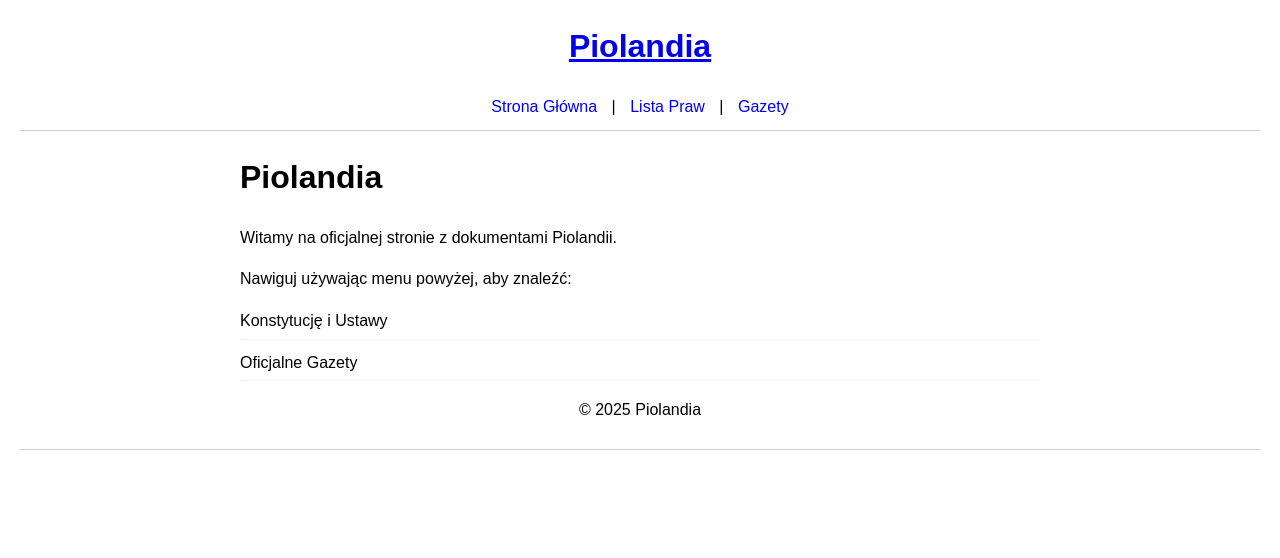
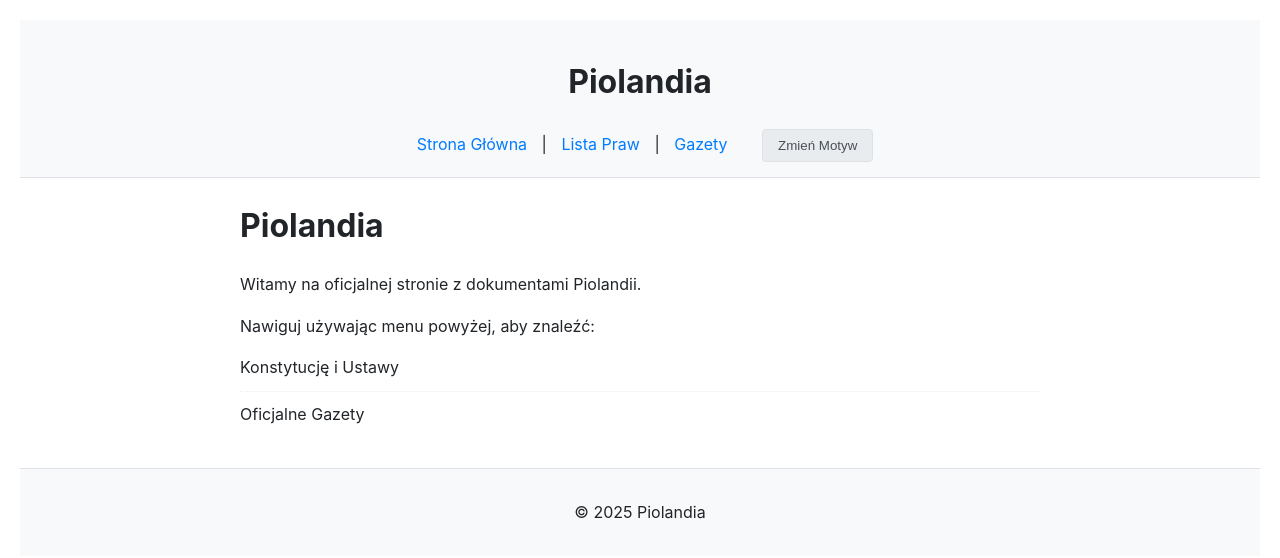
Before and after one commit to kacper010211/Piolandia, a Jekyll site: the page built from index.md, in a window 1280 px wide. Shown: the top 558 px of the page. Built offline with Jekyll 4.4.1, drawn with Linux system fonts in a browser that asks for light colours.

Commit message:
Add files via upload

```diff
--- a/_config.yml
+++ b/_config.yml
@@ -1,6 +1,6 @@
 title: Piolandia
 description: "Konstytucja, Ustawy i Gazety Piolandii"
-url: "https://kacper010211.github.io/Piolandia/" # Zmień jeśli Twoja nazwa użytkownika jest inna
+url: "https://kacper010211.github.io" # Zmień jeśli Twoja nazwa użytkownika jest inna
 baseurl: "" # Zostaw puste dla strony użytkownika/organizacji
 
 theme: minima # Prosty domyślny motyw
--- a/_layouts/default.html
+++ b/_layouts/default.html
@@ -4,19 +4,8 @@
     <meta charset="UTF-8">
     <meta name="viewport" content="width=device-width, initial-scale=1.0">
     <title>{{ page.title | default: site.title }}</title>
-    <!-- Link do CSS (jeśli dodasz plik style.css w assets/css/) -->
-    <!-- <link rel="stylesheet" href="{{ '/assets/css/style.css' | relative_url }}"> -->
-    <style> /* Proste style dla czytelności */
-        body { font-family: sans-serif; line-height: 1.6; margin: 20px; }
-        header, footer { text-align: center; margin-bottom: 20px; padding-bottom: 10px; border-bottom: 1px solid #ccc; }
-        nav a { margin: 0 10px; text-decoration: none; }
-        main { max-width: 800px; margin: 0 auto; }
-        ul { list-style: none; padding: 0; }
-        li { margin-bottom: 10px; border-bottom: 1px dotted #eee; padding-bottom: 5px; }
-        .search-container { margin-bottom: 20px; }
-        label { margin-right: 5px; }
-        input[type="text"] { padding: 5px; width: 250px; }
-    </style>
+    <!-- Dodajemy link do pliku CSS -->
+    <link rel="stylesheet" href="{{ '/assets/css/style.css' | relative_url }}">
 </head>
 <body>
     <header>
@@ -25,6 +14,8 @@
             <a href="{{ '/' | relative_url }}">Strona Główna</a> |
             <a href="{{ '/lista_praw' | relative_url }}">Lista Praw</a> |
             <a href="{{ '/gazety' | relative_url }}">Gazety</a>
+            <!-- Dodajemy przycisk do zmiany motywu -->
+            <button id="theme-toggle" style="margin-left: 20px;">Zmień Motyw</button>
         </nav>
     </header>
 
@@ -35,5 +26,8 @@
     <footer>
         <p>© {{ "now" | date: "%Y" }} Piolandia</p>
     </footer>
+
+    <!-- Dodajemy link do skryptu JS na końcu body -->
+    <script src="{{ '/assets/js/theme-switcher.js' | relative_url }}" defer></script>
 </body>
 </html>
--- /dev/null
+++ b/assets/css/style.css
@@ -0,0 +1,144 @@
+/* Definicja zmiennych kolorów dla motywu jasnego (domyślny) */
+:root {
+  --bg-color: #ffffff; /* Białe tło */
+  --text-color: #212529; /* Ciemny tekst */
+  --link-color: #007bff; /* Niebieski link */
+  --link-hover-color: #0056b3; /* Ciemniejszy niebieski przy najechaniu */
+  --border-color: #dee2e6; /* Jasnoszary border */
+  --header-footer-bg: #f8f9fa; /* Bardzo jasne tło nagłówka/stopki */
+  --button-bg: #e9ecef; /* Jasnoszary przycisk */
+  --button-text: #495057; /* Ciemnoszary tekst przycisku */
+  --input-bg: #ffffff; /* Białe tło inputa */
+  --input-border: #ced4da; /* Szary border inputa */
+  --list-item-border: #eee; /* Bardzo jasny border elementu listy */
+}
+
+/* Definicja zmiennych kolorów dla motywu ciemnego (gdy body ma klasę .dark-mode) */
+body.dark-mode {
+  --bg-color: #1a1a1a; /* Ciemnoszare tło */
+  --text-color: #e0e0e0; /* Jasny tekst */
+  --link-color: #66bfff; /* Jasnoniebieski link */
+  --link-hover-color: #aaddff; /* Jaśniejszy niebieski przy najechaniu */
+  --border-color: #444444; /* Ciemny border */
+  --header-footer-bg: #2a2a2a; /* Bardzo ciemne tło nagłówka/stopki */
+  --button-bg: #555555; /* Ciemnoszary przycisk */
+  --button-text: #eeeeee; /* Jasny tekst przycisku */
+  --input-bg: #333333; /* Ciemne tło inputa */
+  --input-border: #555555; /* Ciemny border inputa */
+  --list-item-border: #383838; /* Ciemny border elementu listy */
+}
+
+/* --- Podstawowe Style Używające Zmiennych --- */
+
+body {
+  font-family: -apple-system, BlinkMacSystemFont, "Segoe UI", Roboto, "Helvetica Neue", Arial, sans-serif;
+  line-height: 1.6;
+  margin: 0; /* Usunięto domyślny margines */
+  padding: 20px; /* Dodano padding do body */
+  background-color: var(--bg-color);
+  color: var(--text-color);
+  transition: background-color 0.3s, color 0.3s; /* Płynne przejście */
+}
+
+header, footer {
+  text-align: center;
+  margin-bottom: 20px;
+  padding: 15px 0; /* Dodano padding góra/dół */
+  border-bottom: 1px solid var(--border-color);
+  background-color: var(--header-footer-bg);
+  transition: background-color 0.3s, border-color 0.3s;
+}
+
+footer {
+    border-top: 1px solid var(--border-color);
+    border-bottom: none; /* Usunięcie dolnej ramki stopki */
+    margin-top: 30px; /* Zwiększony margines górny */
+}
+
+nav a {
+  margin: 0 10px;
+  text-decoration: none;
+  color: var(--link-color);
+  transition: color 0.2s;
+}
+
+nav a:hover {
+  color: var(--link-hover-color);
+}
+
+h1 a { /* Link w tytule strony */
+    color: inherit; /* Dziedziczy kolor tekstu (ciemny lub jasny) */
+    text-decoration: none;
+}
+
+main {
+  max-width: 800px;
+  margin: 20px auto; /* Dodano górny/dolny margines */
+}
+
+ul {
+  list-style: none;
+  padding: 0;
+}
+
+li {
+  margin-bottom: 10px;
+  border-bottom: 1px dotted var(--list-item-border);
+  padding-bottom: 10px; /* Zwiększony padding */
+  transition: border-color 0.3s;
+}
+li:last-child {
+    border-bottom: none; /* Usuń border ostatniego elementu */
+}
+
+a {
+  color: var(--link-color);
+  transition: color 0.2s;
+}
+a:hover {
+    color: var(--link-hover-color);
+}
+
+/* Style dla wyszukiwarki i przycisku */
+.search-container {
+  margin-bottom: 20px;
+}
+
+label {
+  margin-right: 5px;
+  font-weight: bold; /* Pogrubienie etykiety */
+}
+
+input[type="text"] {
+  padding: 8px 10px; /* Zwiększony padding */
+  width: 250px;
+  border: 1px solid var(--input-border);
+  background-color: var(--input-bg);
+  color: var(--text-color);
+  border-radius: 4px; /* Zaokrąglenie rogów */
+  transition: background-color 0.3s, color 0.3s, border-color 0.3s;
+}
+
+button {
+  padding: 8px 15px;
+  cursor: pointer;
+  border: 1px solid var(--border-color);
+  background-color: var(--button-bg);
+  color: var(--button-text);
+  border-radius: 4px;
+  transition: background-color 0.3s, color 0.3s, border-color 0.3s;
+}
+
+button:hover {
+  opacity: 0.8; /* Lekkie przygaszenie przy najechaniu */
+}
+
+/* Poprawki dla linków w nagłówku/stopce w ciemnym motywie */
+body.dark-mode header a,
+body.dark-mode footer a {
+    color: var(--link-color);
+}
+body.dark-mode header a:hover,
+body.dark-mode footer a:hover {
+    color: var(--link-hover-color);
+}
--- /dev/null
+++ b/assets/js/theme-switcher.js
@@ -0,0 +1,51 @@
+(function() {
+  const themeToggle = document.getElementById('theme-toggle');
+  const currentTheme = localStorage.getItem('theme');
+  const prefersDarkScheme = window.matchMedia('(prefers-color-scheme: dark)');
+
+  // Funkcja do ustawiania motywu
+  function setTheme(theme) {
+    if (theme === 'dark') {
+      document.body.classList.add('dark-mode');
+      localStorage.setItem('theme', 'dark');
+      // Można zmienić tekst przycisku, jeśli chcesz
+      // themeToggle.textContent = 'Jasny Motyw';
+    } else {
+      document.body.classList.remove('dark-mode');
+      localStorage.setItem('theme', 'light');
+      // themeToggle.textContent = 'Ciemny Motyw';
+    }
+  }
+
+  // Sprawdź zapisany motyw lub preferencje systemowe przy ładowaniu strony
+  if (currentTheme) {
+    setTheme(currentTheme);
+  } else if (prefersDarkScheme.matches) {
+    // Jeśli nie ma zapisanego motywu, ale system preferuje ciemny
+    setTheme('dark');
+  } else {
+    // Domyślnie jasny
+     setTheme('light');
+  }
+
+  // Nasłuchuj kliknięcia przycisku
+  if (themeToggle) {
+    themeToggle.addEventListener('click', () => {
+      // Przełącz motyw
+      if (document.body.classList.contains('dark-mode')) {
+        setTheme('light');
+      } else {
+        setTheme('dark');
+      }
+    });
+  }
+
+  // (Opcjonalnie) Nasłuchuj zmiany preferencji systemowych
+  prefersDarkScheme.addEventListener('change', (e) => {
+      // Zastosuj motyw systemowy TYLKO jeśli użytkownik nie wybrał go ręcznie
+      if (!localStorage.getItem('theme')) {
+          setTheme(e.matches ? 'dark' : 'light');
+      }
+  });
+
+})(); // Samowywołująca się funkcja, aby nie zaśmiecać globalnego scope
```
